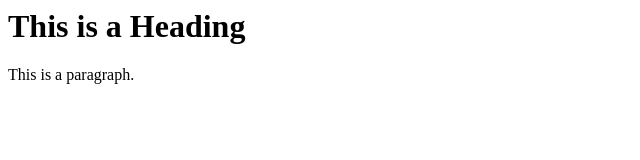
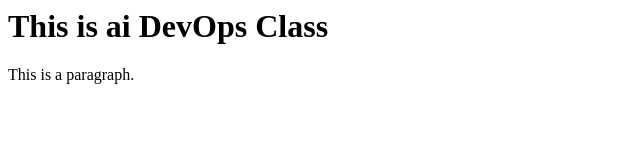
Before and after one commit to tanumoy1988/git-ops-1, a plain HTML site: page index.html in a window 1280 px wide. Shown: the whole page, without its empty margins (0-640 px from the left). Drawn offline with Linux system fonts and the light colour scheme.

Commit message:
adding changes

```diff
--- a/index.html
+++ b/index.html
@@ -4,7 +4,7 @@
 </head>
 <body>
 
-<h1>This is a Heading</h1>
+<h1>This is ai DevOps Class</h1>
 <p>This is a paragraph.</p>
 
 </body>
```
